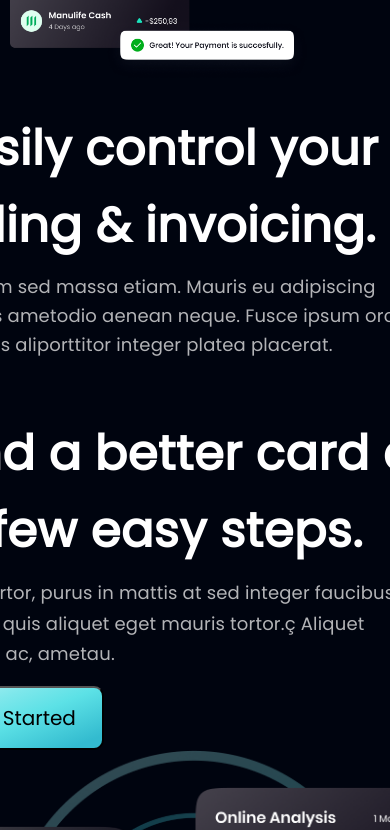
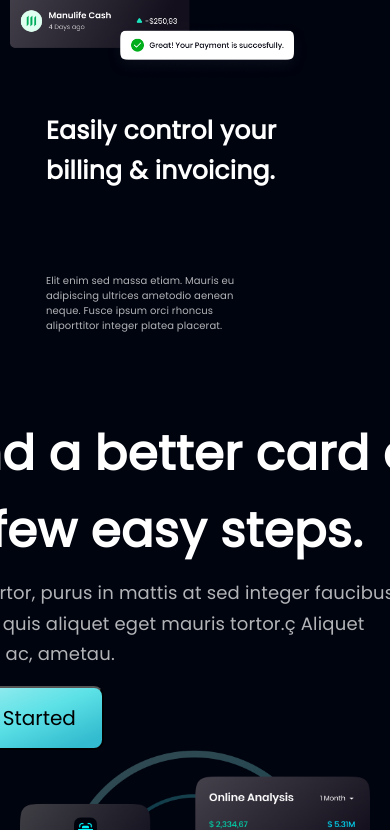
Before and after one commit to salmanhaider14/modern-ui, a React (Create React App) app: page / in a window 390 px wide. Shown: the part 2274-3104 px from the top of the page. Built offline with nearby package versions, Linux system fonts and the light colour scheme.

Commit message:
paypal improve

```diff
--- a/src/App.css
+++ b/src/App.css
@@ -514,6 +514,7 @@ footer {
   list-style: none;
   display: flex;
   justify-content: center;
+  flex-wrap: wrap;
 }
 .footer-container li {
   margin: 20px;
@@ -553,4 +554,14 @@ footer {
     width: 200px;
     line-height: 15px;
   }
+  .paypal-content h1 {
+    font-size: 25px;
+    width: 250px;
+    line-height: 40px;
+  }
+  .paypal-content p {
+    font-size: 10px;
+    width: 200px;
+    line-height: 15px;
+  }
 }
--- a/src/App.js
+++ b/src/App.js
@@ -143,7 +143,7 @@ function App() {
             <button>Get Started</button>
           </div>
           <div className="deal-img">
-            <img src="/deal.png" alt="png" width={500} />
+            <img src="/deal.png" alt="png" width={350} />
           </div>
         </div>
       </section>
```
